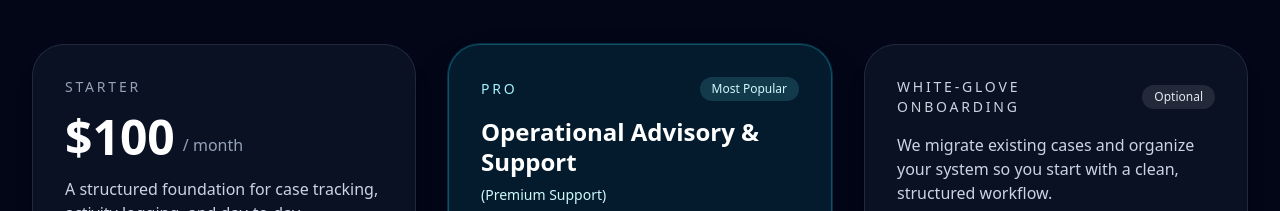
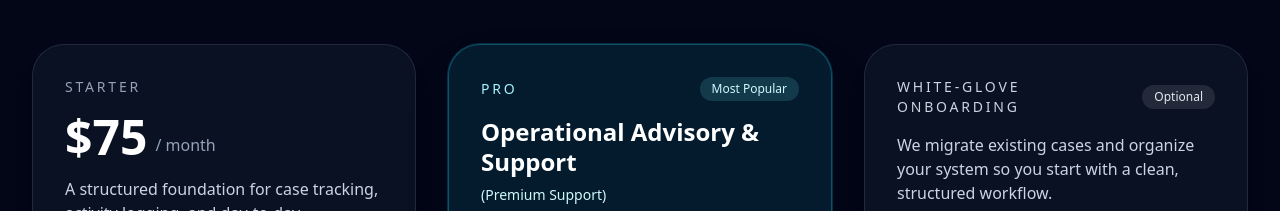
Before and after one commit to allnume10-cmyk/tiercaseflow-landing-page, a React (Vite) app: page / in a window 1280 px wide. Shown: the part 3490-3701 px from the top of the page. Built offline with nearby package versions, Linux system fonts and the light colour scheme; no server answers; the database is empty.

Commit message:
Pricing: Starter at $75 and new Stripe checkout URL.
Update displayed Starter price and point Choose Starter to the new payment link.

Made-with: Cursor

```diff
--- a/src/App.jsx
+++ b/src/App.jsx
@@ -7,7 +7,7 @@ const CONTACT_US_EMAIL = 'support@tiercaseflow.com'
 const CONTACT_US_PHONE = '227-259-4871'
 const CONTACT_US_PHONE_TEL = 'tel:+12272594871'
 const ONBOARDING_FORM_URL = 'https://forms.gle/hSyMZcsoNLzwWXzk9'
-const STRIPE_CHECKOUT_STARTER_URL = 'https://buy.stripe.com/5kQ9AT7Na8hE1c10erbjW00'
+const STRIPE_CHECKOUT_STARTER_URL = 'https://buy.stripe.com/00w5kDaZmapMcUJaT5bjW05'
 const PRO_QUOTE_FORM_URL =
   'https://docs.google.com/forms/d/e/1FAIpQLSeRZr_KctWw16dkkHiIjhxA9ZHaOe0AijFkOGBRvSFHf0ExaQ/viewform?usp=publish-editor'
 const TERMS_URL =
@@ -462,7 +462,7 @@ export default function App() {
             <div className="rounded-[32px] border border-white/10 bg-slate-900/70 p-8 shadow-xl">
               <p className="text-sm uppercase tracking-[0.2em] text-slate-400">Starter</p>
               <div className="mt-4 flex items-end gap-2">
-                <span className="text-5xl font-semibold">$100</span>
+                <span className="text-5xl font-semibold">$75</span>
                 <span className="mb-1 text-slate-400">/ month</span>
               </div>
               <p className="mt-4 text-slate-300">
```
